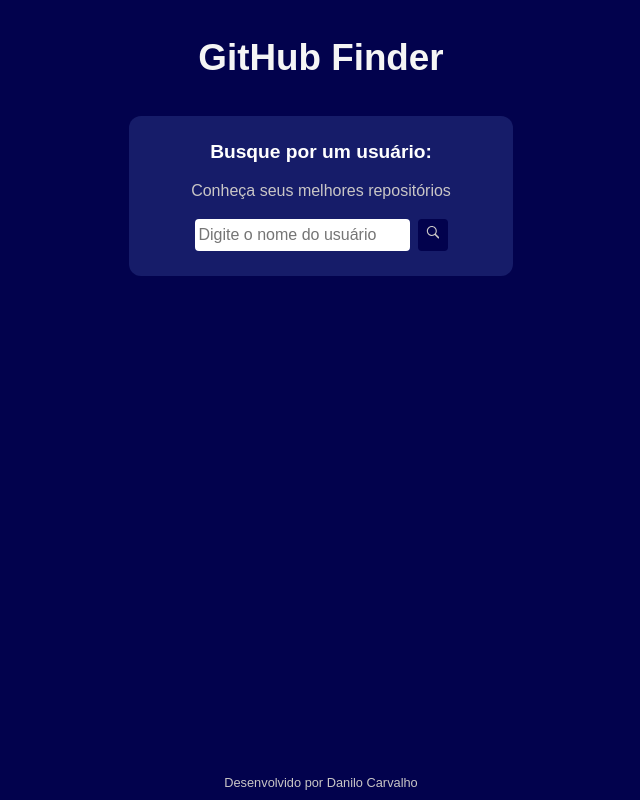
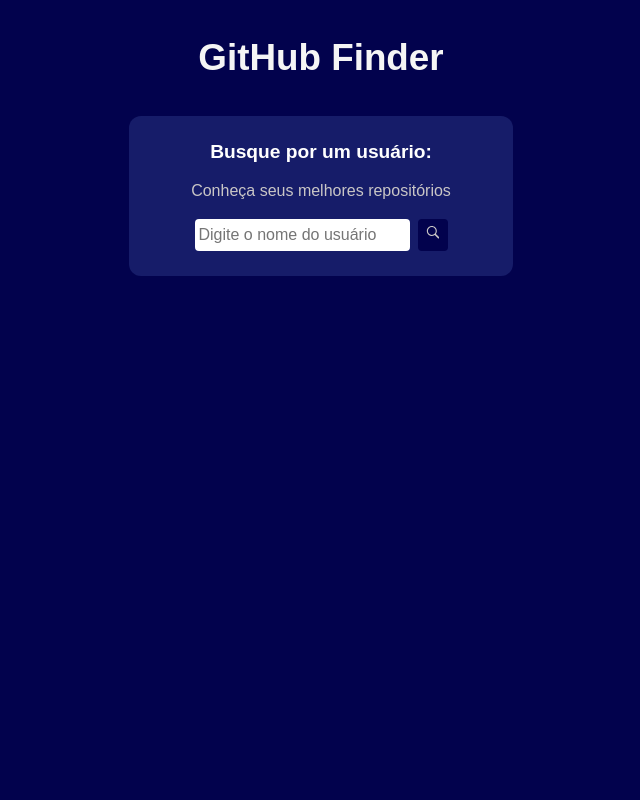
Before and after one commit to DanwiiloCarvalho/github-finder, a React (Vite) app: page / in a window 1280 px wide. Shown: the whole page, without its empty margins (319-959 px from the left). Built offline with nearby package versions, Linux system fonts and the light colour scheme.

Commit message:
Remoção do rodapé

```diff
--- a/src/components/App/index.tsx
+++ b/src/components/App/index.tsx
@@ -35,7 +35,6 @@
       <div className="App">
         <h1>GitHub Finder</h1>
         <RouterProvider router={router}/>
-        <footer>Desenvolvido por Danilo Carvalho</footer>
       </div>
     </GithubUserContext.Provider>
   )
--- a/src/components/App/styles.css
+++ b/src/components/App/styles.css
@@ -5,6 +5,7 @@
     display: flex;
     flex-direction: column;
     align-items: center;
+    position: relative;
 }
 
 .App > h1 {
@@ -13,10 +14,3 @@
     padding: 1em 0px;
     font-size: 2.3em;
 }
-
-footer {
-    color: rgb(201, 198, 198);
-    font-size: .8rem;
-    text-align: center;
-    margin: 10px 0;
-}
```
